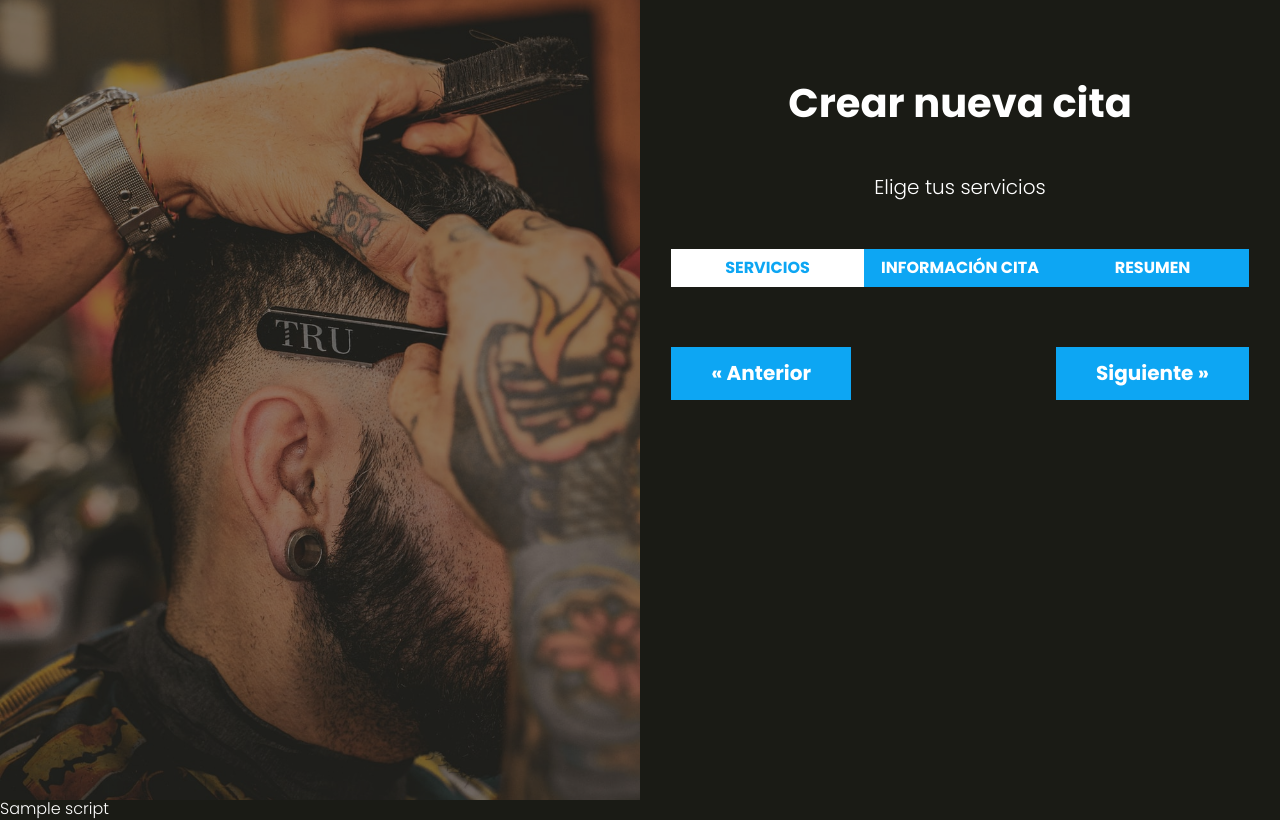
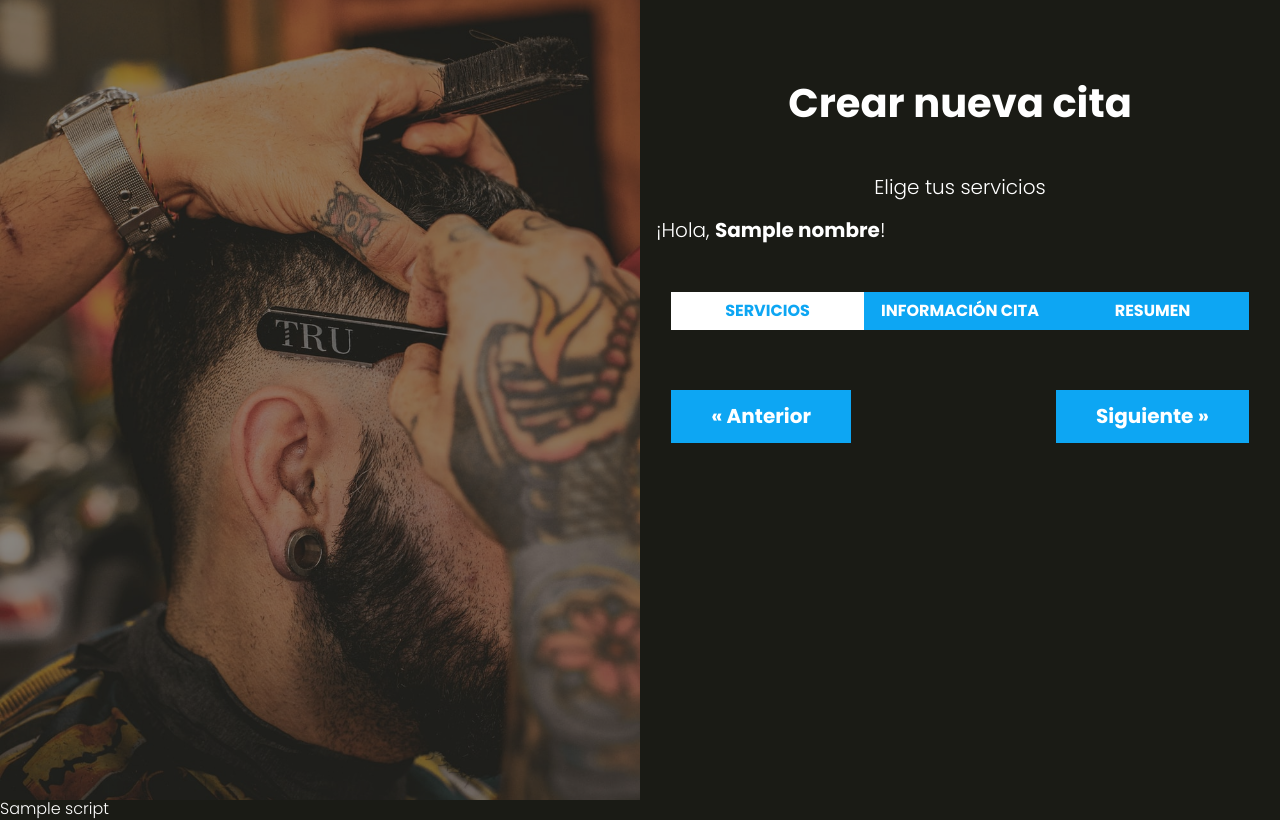
Before and after one commit to cristiandizeo/peluqueria, a PHP site: the page made by views/cita/index.php in a window 1280 px wide. Run offline with PHP 8.4, Linux system fonts and the light colour scheme; the template is opened without the code that fills it: most values are stand-ins (such as "Sample title", 1, 10 or a date in 2020).

Commit message:
Login nombre

```diff
--- a/views/cita/index.php
+++ b/views/cita/index.php
@@ -1,6 +1,9 @@
 <h1 class="nombre-pagina">Crear nueva cita</h1>
 <p class="descripcion-pagina">Elige tus servicios</p>
 
+<div class="barra">
+    <p>¡Hola, <strong><?php echo $nombre;?></strong>!</p>
+</div>
 <div class="app">
 
     <nav class="tabs">
```
